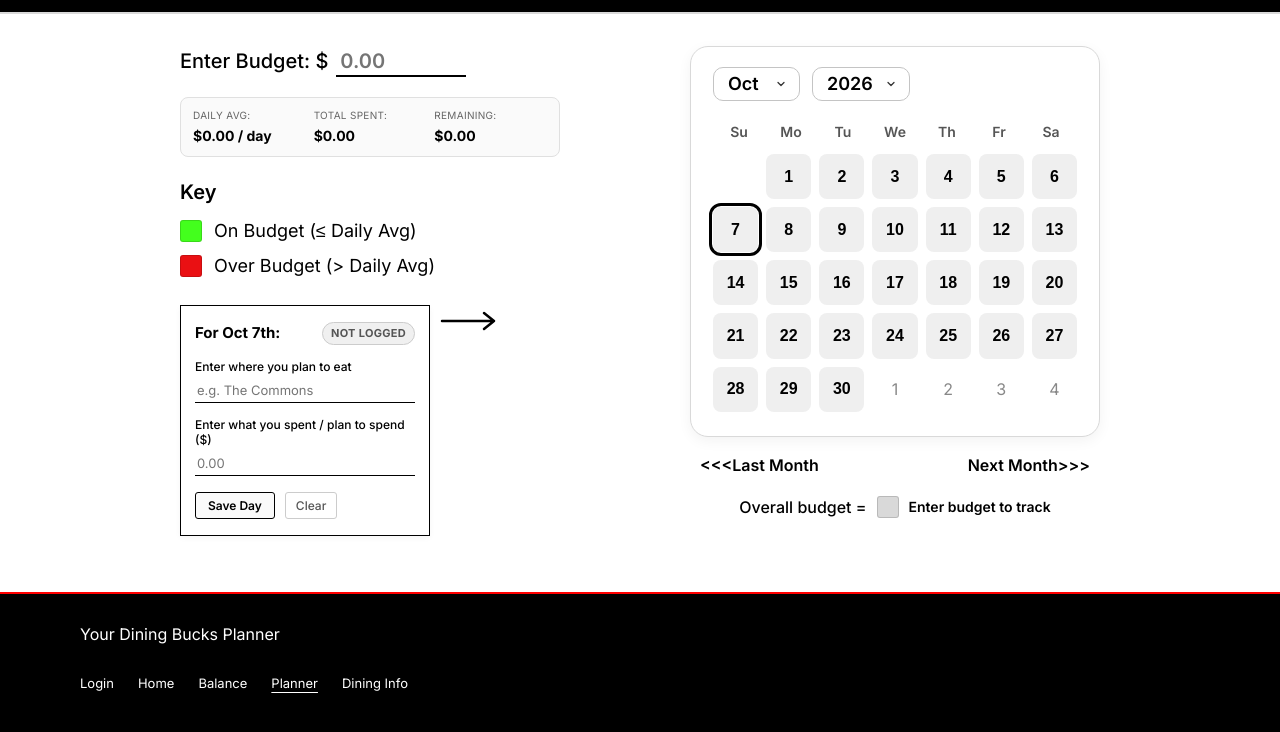
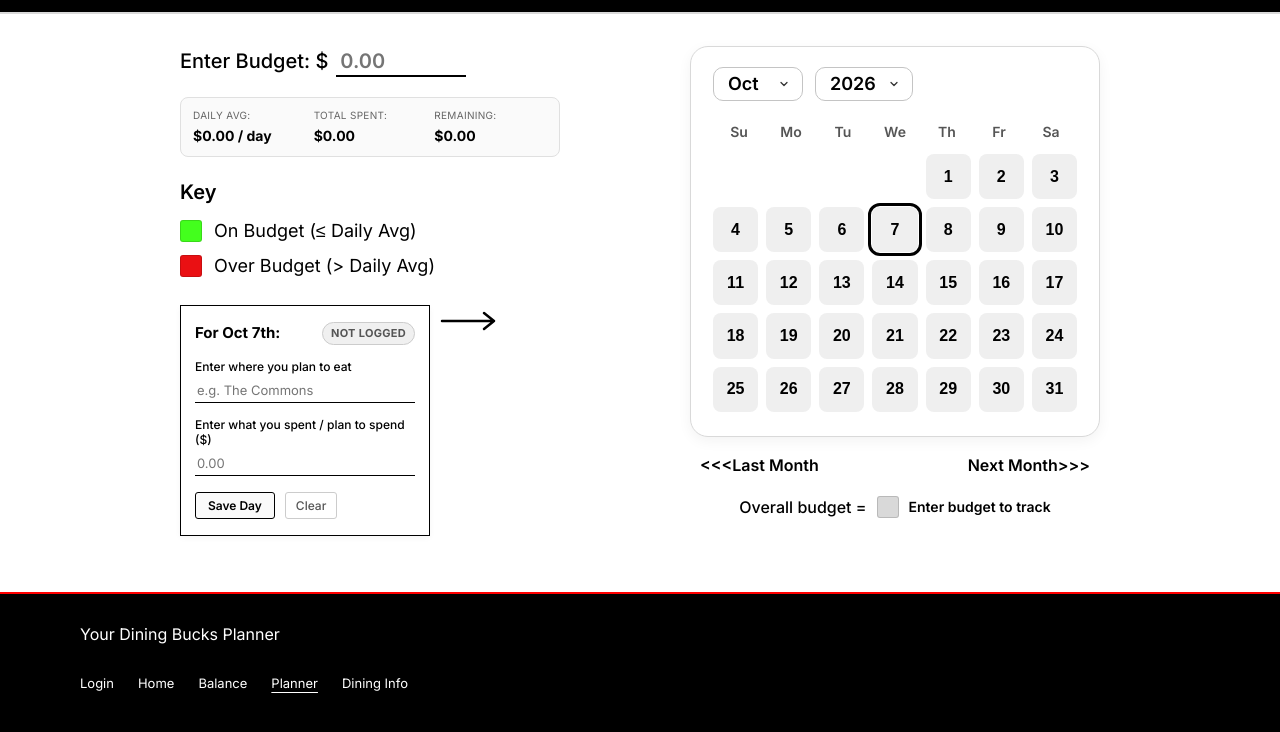
Before and after one commit to TickerDev/diningbucksplanner-alpha1, a plain HTML site: page planner.html in a window 1280 px wide. Shown: the part 96-828 px from the top of the page. Drawn offline with Linux system fonts and the light colour scheme.

Commit message:
Finish planner calendar and clarify demo account flows

```diff
--- a/js/app.js
+++ b/js/app.js
@@ -53,13 +53,6 @@ const state = Plain.reactive({
     ? activePage.label
     : (currentFile === 'signup.html' ? 'Sign Up' : 'Home'),
   signedIn,
-  email: '',
-  password: '',
-  budget: '',
-  planLocation: '',
-  planSpend: '',
-  selectedMonth: 'Oct',
-  selectedYear: '2026',
 });
 
 document.title = `${state.currentPage} | Your Dining Bucks Planner`;
@@ -67,17 +60,6 @@ document.title = `${state.currentPage} | Your Dining Bucks Planner`;
 // Each HTML page starts its own Plain app; ordinary links load a new document.
 Plain.createApp({
   state,
-  actions: {
-    signUp() {
-      // Form action placeholder for Plain data-on:submit
-    },
-    prevMonth() {
-      // Previous month navigation
-    },
-    nextMonth() {
-      // Next month navigation
-    },
-  },
   // Warm shared component files early; mounting reuses the HTML and behavior loads.
   preload: [
     'navbar-component',
--- a/js/planner.js
+++ b/js/planner.js
@@ -1,10 +1,13 @@
 // Page-specific planner controls; the shared Plain app owns the navbar and footer.
 (function() {
-  const TOTAL_DAYS = 30; // October active days in calendar grid
   let selectedDay = 7;
 
   // Blank by default; user enters their own budget & expenses
-  const dayData = {};
+  const monthlyEntries = new Map();
+  let dayData;
+  let dayButtons;
+  let daysInMonth;
+  let monthLabel;
 
   // DOM Elements
   const budgetInput = document.getElementById('planner-budget');
@@ -24,7 +27,9 @@
   const overallSwatch = document.getElementById('overall-swatch');
   const overallStatusText = document.getElementById('overall-status-text');
   const monthSelect = document.getElementById('calendar-month');
-  const dayButtons = document.querySelectorAll('.calendar-day[data-day]');
+  const yearSelect = document.getElementById('calendar-year');
+  const calendarGrid = document.getElementById('calendar-grid');
+  if (!budgetInput || !monthSelect || !yearSelect || !calendarGrid) return;
 
   function getSuffix(d) {
     const n = parseInt(d, 10);
@@ -37,10 +42,15 @@
     }
   }
 
+  function readBudget() {
+    const budget = budgetInput.valueAsNumber;
+    return budgetInput.validity.valid && Number.isFinite(budget) ? budget : 0;
+  }
+
   // Calculate and re-render entire state
   function recalculate() {
-    const totalBudget = parseFloat(budgetInput.value) || 0;
-    const dailyAvg = totalBudget > 0 ? (totalBudget / TOTAL_DAYS) : 0;
+    const totalBudget = readBudget();
+    const dailyAvg = totalBudget > 0 ? (totalBudget / daysInMonth) : 0;
 
     // Update header metric
     valDailyAvg.textContent = totalBudget > 0 ? `$${dailyAvg.toFixed(2)} / day` : '$0.00 / day';
@@ -63,24 +73,24 @@
           // If spent > daily allowance -> RED; if spent <= daily allowance -> GREEN
           if (amount > dailyAvg) {
             btn.classList.add('day-over');
-            btn.setAttribute('aria-label', `Oct ${day}: $${amount.toFixed(2)} at ${data.location || 'Dining'} (Over Budget)`);
+            btn.setAttribute('aria-label', `${monthLabel} ${day}: $${amount.toFixed(2)} at ${data.location || 'Dining'} (Over Budget)`);
           } else {
             btn.classList.add('day-on');
-            btn.setAttribute('aria-label', `Oct ${day}: $${amount.toFixed(2)} at ${data.location || 'Dining'} (On Budget)`);
+            btn.setAttribute('aria-label', `${monthLabel} ${day}: $${amount.toFixed(2)} at ${data.location || 'Dining'} (On Budget)`);
           }
         } else {
           // Budget not set yet: any spending > 0 is over budget
           if (amount > 0) {
             btn.classList.add('day-over');
-            btn.setAttribute('aria-label', `Oct ${day}: $${amount.toFixed(2)} at ${data.location || 'Dining'} (Over Budget)`);
+            btn.setAttribute('aria-label', `${monthLabel} ${day}: $${amount.toFixed(2)} at ${data.location || 'Dining'} (Over Budget)`);
           } else {
             btn.classList.add('day-on');
-            btn.setAttribute('aria-label', `Oct ${day}: $0.00 (On Budget)`);
+            btn.setAttribute('aria-label', `${monthLabel} ${day}: $0.00 (On Budget)`);
           }
         }
       } else {
         // Blank by default: unlogged days stay clean/neutral
-        btn.setAttribute('aria-label', `Oct ${day}: No spend logged`);
+        btn.setAttribute('aria-label', `${monthLabel} ${day}: No spend logged`);
       }
     });
 
@@ -134,10 +144,9 @@
   }
 
   function updateDetailCard(dailyAvg) {
-    const month = monthSelect ? monthSelect.value : 'Oct';
-    detailHeading.textContent = `For ${month} ${selectedDay}${getSuffix(selectedDay)}:`;
+    detailHeading.textContent = `For ${monthLabel} ${selectedDay}${getSuffix(selectedDay)}:`;
 
-    const totalBudget = parseFloat(budgetInput.value) || 0;
+    const totalBudget = readBudget();
     const data = dayData[selectedDay];
     const hasData = data && data.amount !== undefined && data.amount !== '' && !isNaN(parseFloat(data.amount));
 
@@ -190,8 +199,8 @@
     planLocationInput.value = (currentData && currentData.location) ? currentData.location : '';
     planSpendInput.value = (currentData && currentData.amount !== undefined && currentData.amount !== '') ? currentData.amount : '';
 
-    const totalBudget = parseFloat(budgetInput.value) || 0;
-    const dailyAvg = totalBudget > 0 ? (totalBudget / TOTAL_DAYS) : 0;
+    const totalBudget = readBudget();
+    const dailyAvg = totalBudget > 0 ? (totalBudget / daysInMonth) : 0;
     updateDetailCard(dailyAvg);
     updateArrowPosition();
   }
@@ -200,6 +209,8 @@
   function saveCurrentDay() {
     const loc = planLocationInput.value.trim();
     const rawAmt = planSpendInput.value.trim();
+
+    if (!planSpendInput.validity.valid) return;
 
     if (loc === '' && rawAmt === '') {
       delete dayData[selectedDay];
@@ -235,14 +246,6 @@
     }
   }
 
-  // Attach Event Listeners
-  dayButtons.forEach(btn => {
-    btn.addEventListener('click', () => {
-      const day = parseInt(btn.dataset.day, 10);
-      selectDay(day);
-    });
-  });
-
   if (budgetInput) {
     budgetInput.addEventListener('input', recalculate);
   }
@@ -267,8 +270,8 @@
       if (raw === '' && (!planLocationInput.value || planLocationInput.value.trim() === '')) {
         delete dayData[selectedDay];
       } else if (raw !== '') {
-        const amt = parseFloat(raw);
-        if (!isNaN(amt)) {
+        const amt = planSpendInput.valueAsNumber;
+        if (planSpendInput.validity.valid && Number.isFinite(amt)) {
           if (!dayData[selectedDay]) dayData[selectedDay] = { location: '', amount: '' };
           dayData[selectedDay].amount = amt;
           dayData[selectedDay].location = planLocationInput.value.trim();
@@ -288,44 +291,61 @@
     btnClearDay.addEventListener('click', clearCurrentDay);
   }
 
-  // Month selector change
-  if (monthSelect) {
-    monthSelect.addEventListener('change', () => {
-      const totalBudget = parseFloat(budgetInput.value) || 0;
-      const dailyAvg = totalBudget > 0 ? (totalBudget / TOTAL_DAYS) : 0;
-      updateDetailCard(dailyAvg);
-    });
+  const prevBtn = document.getElementById('btn-prev-month');
+  const nextBtn = document.getElementById('btn-next-month');
+  const firstYear = Number(yearSelect.options[0].value);
+  const lastYear = Number(yearSelect.options[yearSelect.options.length - 1].value);
+
+  function renderMonth() {
+    const month = Number(monthSelect.value);
+    const year = Number(yearSelect.value);
+    const firstDay = new Date(year, month, 1);
+    monthLabel = firstDay.toLocaleDateString('en-US', { month: 'short' });
+    daysInMonth = new Date(year, month + 1, 0).getDate();
+
+    const key = `${year}-${month}`;
+    if (!monthlyEntries.has(key)) monthlyEntries.set(key, {});
+    dayData = monthlyEntries.get(key);
+
+    const cells = document.createDocumentFragment();
+    for (let offset = 0; offset < firstDay.getDay(); offset++) {
+      const spacer = document.createElement('span');
+      spacer.setAttribute('aria-hidden', 'true');
+      cells.append(spacer);
+    }
+    dayButtons = [];
+    for (let day = 1; day <= daysInMonth; day++) {
+      const button = document.createElement('button');
+      button.type = 'button';
+      button.className = 'calendar-day';
+      button.dataset.day = String(day);
+      button.textContent = String(day);
+      button.addEventListener('click', () => selectDay(day));
+      dayButtons.push(button);
+      cells.append(button);
+    }
+
+    calendarGrid.replaceChildren(cells);
+    calendarGrid.setAttribute('aria-label', `${monthLabel} ${year} calendar`);
+    prevBtn.disabled = year === firstYear && month === 0;
+    nextBtn.disabled = year === lastYear && month === 11;
+    selectDay(Math.min(selectedDay, daysInMonth));
+    recalculate();
   }
 
-  // Month Navigation Buttons
-  const prevBtn = document.getElementById('btn-prev-month');
-  const nextBtn = document.getElementById('btn-next-month');
-  const months = ['Sep', 'Oct', 'Nov', 'Dec', 'Jan', 'Feb', 'Mar', 'Apr', 'May'];
-
-  if (monthSelect) {
-    if (prevBtn) {
-      prevBtn.addEventListener('click', () => {
-        const currentIdx = months.indexOf(monthSelect.value);
-        if (currentIdx > 0) {
-          monthSelect.value = months[currentIdx - 1];
-          recalculate();
-        }
-      });
-    }
-    if (nextBtn) {
-      nextBtn.addEventListener('click', () => {
-        const currentIdx = months.indexOf(monthSelect.value);
-        if (currentIdx < months.length - 1) {
-          monthSelect.value = months[currentIdx + 1];
-          recalculate();
-        }
-      });
-    }
+  function changeMonth(offset) {
+    const date = new Date(Number(yearSelect.value), Number(monthSelect.value) + offset, 1);
+    const year = date.getFullYear();
+    if (year < firstYear || year > lastYear) return;
+    monthSelect.value = String(date.getMonth());
+    yearSelect.value = String(year);
+    renderMonth();
   }
 
+  monthSelect.addEventListener('change', renderMonth);
+  yearSelect.addEventListener('change', renderMonth);
+  prevBtn.addEventListener('click', () => changeMonth(-1));
+  nextBtn.addEventListener('click', () => changeMonth(1));
   window.addEventListener('resize', updateArrowPosition);
-
-  // Initial run - selects default day 7 with clean/blank form
-  selectDay(7);
-  recalculate();
+  renderMonth();
 })();
--- a/plain.check.json
+++ b/plain.check.json
@@ -1,4 +1,3 @@
 {
-  "bindings": ["currentPage", "signedIn", "email", "password", "budget", "planLocation", "planSpend", "selectedMonth", "selectedYear"],
-  "actions": ["signUp", "prevMonth", "nextMonth"]
+  "bindings": ["currentPage", "signedIn"]
 }
--- a/planner.html
+++ b/planner.html
@@ -31,7 +31,7 @@
               placeholder="0.00"
               value=""
               min="0"
-              step="1"
+              step="0.01"
             />
           </div>
 
@@ -94,7 +94,7 @@
                   placeholder="0.00"
                   value=""
                   min="0"
-                  step="0.25"
+                  step="0.01"
                 />
               </div>
 
@@ -123,9 +123,18 @@
             <div class="calendar-header">
               <div class="calendar-select-group">
                 <select id="calendar-month" class="calendar-select" aria-label="Select month">
-                  <option value="Oct" selected>Oct</option>
-                  <option value="Nov">Nov</option>
-                  <option value="Dec">Dec</option>
+                  <option value="0">Jan</option>
+                  <option value="1">Feb</option>
+                  <option value="2">Mar</option>
+                  <option value="3">Apr</option>
+                  <option value="4">May</option>
+                  <option value="5">Jun</option>
+                  <option value="6">Jul</option>
+                  <option value="7">Aug</option>
+                  <option value="8">Sep</option>
+                  <option value="9" selected>Oct</option>
+                  <option value="10">Nov</option>
+                  <option value="11">Dec</option>
                 </select>
 
                 <select id="calendar-year" class="calendar-select" aria-label="Select year">
@@ -146,53 +155,7 @@
               <span>Sa</span>
             </div>
 
-            <!-- 7-Column Calendar Grid matching Figma John node -->
-            <div class="calendar-grid" id="calendar-grid" role="grid" aria-label="October 2026 calendar">
-              <!-- Row 1: empty Sunday, then 1 through 6 -->
-              <span class="calendar-day empty" aria-hidden="true"></span>
-              <button type="button" class="calendar-day" data-day="1">1</button>
-              <button type="button" class="calendar-day" data-day="2">2</button>
-              <button type="button" class="calendar-day" data-day="3">3</button>
-              <button type="button" class="calendar-day" data-day="4">4</button>
-              <button type="button" class="calendar-day" data-day="5">5</button>
-              <button type="button" class="calendar-day" data-day="6">6</button>
-
-              <!-- Row 2: 7 (selected) through 13 -->
-              <button type="button" class="calendar-day day-selected" data-day="7" aria-current="date">7</button>
-              <button type="button" class="calendar-day" data-day="8">8</button>
-              <button type="button" class="calendar-day day-bold" data-day="9">9</button>
-              <button type="button" class="calendar-day" data-day="10">10</button>
-              <button type="button" class="calendar-day" data-day="11">11</button>
-              <button type="button" class="calendar-day" data-day="12">12</button>
-              <button type="button" class="calendar-day" data-day="13">13</button>
-
-              <!-- Row 3: 14 through 20 -->
-              <button type="button" class="calendar-day" data-day="14">14</button>
-              <button type="button" class="calendar-day" data-day="15">15</button>
-              <button type="button" class="calendar-day" data-day="16">16</button>
-              <button type="button" class="calendar-day" data-day="17">17</button>
-              <button type="button" class="calendar-day" data-day="18">18</button>
-              <button type="button" class="calendar-day" data-day="19">19</button>
-              <button type="button" class="calendar-day" data-day="20">20</button>
-
-              <!-- Row 4: 21 through 27 -->
-              <button type="button" class="calendar-day" data-day="21">21</button>
-              <button type="button" class="calendar-day" data-day="22">22</button>
-              <button type="button" class="calendar-day" data-day="23">23</button>
-              <button type="button" class="calendar-day" data-day="24">24</button>
-              <button type="button" class="calendar-day" data-day="25">25</button>
-              <button type="button" class="calendar-day" data-day="26">26</button>
-              <button type="button" class="calendar-day" data-day="27">27</button>
-
-              <!-- Row 5: 28 through 30, followed by next month days 1 through 4 -->
-              <button type="button" class="calendar-day" data-day="28">28</button>
-              <button type="button" class="calendar-day" data-day="29">29</button>
-              <button type="button" class="calendar-day" data-day="30">30</button>
-              <span class="calendar-day day-muted" aria-label="Nov 1, Next Month">1</span>
-              <span class="calendar-day day-muted" aria-label="Nov 2, Next Month">2</span>
-              <span class="calendar-day day-muted" aria-label="Nov 3, Next Month">3</span>
-              <span class="calendar-day day-muted" aria-label="Nov 4, Next Month">4</span>
-            </div>
+            <div class="calendar-grid" id="calendar-grid" role="group"></div>
           </div>
 
           <!-- Month Navigation Links -->
```
Also changed, not shown: balance.html (+1 -1 lines), components/dining-signup.html (+5 -5 lines), login.html (+1 -1 lines), signup.html (+1 -1 lines), 1 other file.
